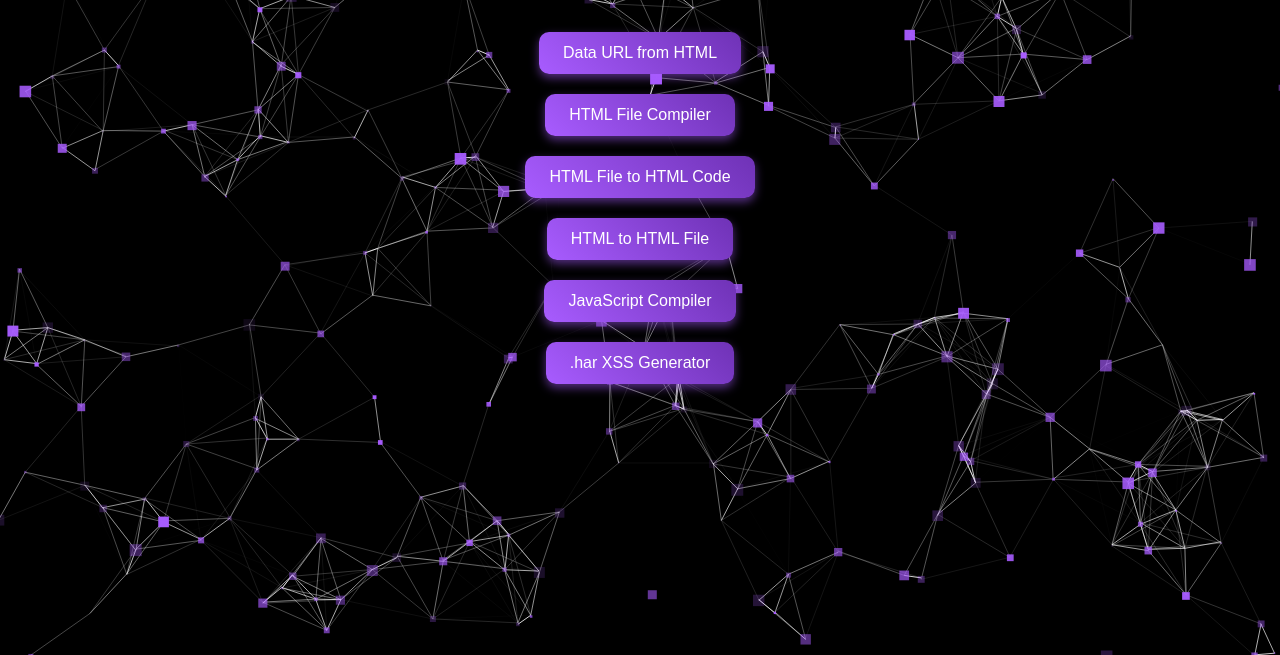
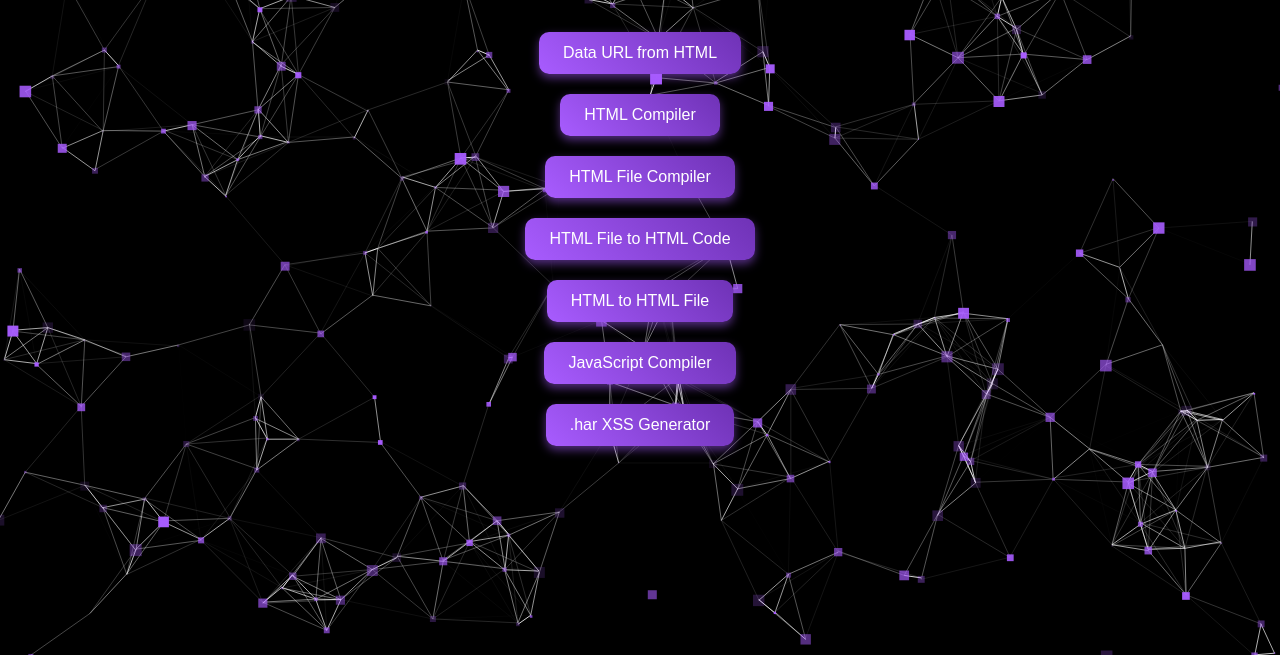
Before and after one commit to XPixelCoderX/tools, a plain HTML site: page index.html in a window 1280 px wide. Shown: the part 145-800 px from the top of the page. Drawn offline with nearby package versions, Linux system fonts and the light colour scheme; a web font is replaced by a local one.

Commit message:
Update index.html

```diff
--- a/index.html
+++ b/index.html
@@ -74,7 +74,8 @@
     <div class="content">
         <h1>Tools</h1>
         <a href="/tools/dataurl" class="button">Data URL from HTML</a>
-        <a href="/tools/htmlcompiler" class="button">HTML File Compiler</a>
+        <a href="/tools/htmlcompiler" class="button">HTML Compiler</a>
+        <a href="/tools/htmlfilecompiler" class="button">HTML File Compiler</a>
         <a href="/tools/htmltocode" class="button">HTML File to HTML Code</a>
         <a href="/tools/htmltofile" class="button">HTML to HTML File</a>
         <a href="/tools/jscompiler" class="button">JavaScript Compiler</a>
```
